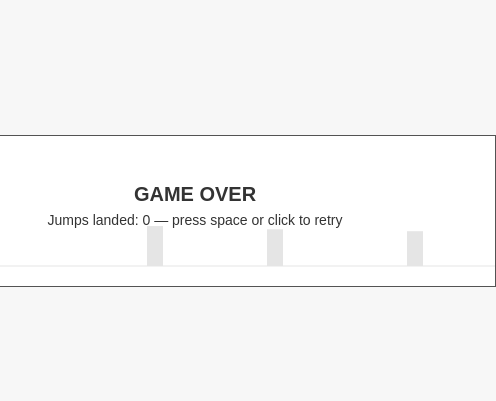
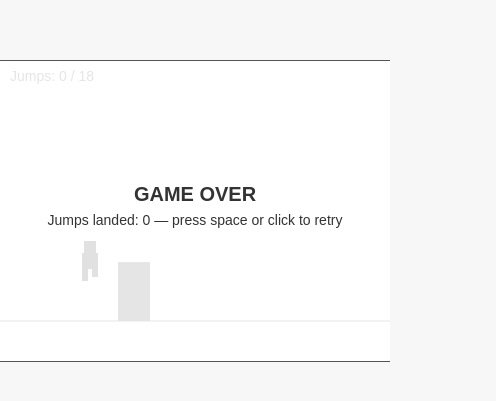
Before and after one commit to Involute1/emma-game, a website: page index.html in a window 390 px wide. Shown: the part 211-612 px from the top of the page, 496 px wide, since content can reach past the window. Drawn offline with Linux system fonts and the light colour scheme.

Commit message:
Make canvas full-width and responsive, scale up 2x
Canvas now spans the full viewport width and resizes live on
window resize instead of a fixed 600x150 box. Doubled all
size/speed/physics constants (height, player, obstacles, gravity,
jump velocity) to keep the same feel at the larger scale.

```diff
--- a/constants.js
+++ b/constants.js
@@ -1,24 +1,22 @@
-var CANVAS_WIDTH = 600;
-var CANVAS_HEIGHT = 150;
-var GROUND_LINE_Y = 130;
-var PLAYER_WIDTH = 20;
-var PLAYER_HEIGHT = 40;
-var PLAYER_X = 40;
+var CANVAS_HEIGHT = 300;
+var GROUND_LINE_Y = 260;
+var PLAYER_WIDTH = 40;
+var PLAYER_HEIGHT = 80;
+var PLAYER_X = 80;
 var PLAYER_GROUND_Y = GROUND_LINE_Y - PLAYER_HEIGHT;
-var GRAVITY = 0.6;
-var JUMP_VELOCITY = -11;
-var OBSTACLE_WIDTH = 16;
-var OBSTACLE_MIN_HEIGHT = 20;
-var OBSTACLE_MAX_HEIGHT = 40;
-var OBSTACLE_SPEED = 4;
-var OBSTACLE_MIN_GAP = 90;
-var OBSTACLE_MAX_GAP = 220;
+var GRAVITY = 1.2;
+var JUMP_VELOCITY = -22;
+var OBSTACLE_WIDTH = 32;
+var OBSTACLE_MIN_HEIGHT = 40;
+var OBSTACLE_MAX_HEIGHT = 80;
+var OBSTACLE_SPEED = 8;
+var OBSTACLE_MIN_GAP = 180;
+var OBSTACLE_MAX_GAP = 440;
 var TOTAL_JUMPS_TO_WIN = 18;
-var CONFETTI_COUNT = 80;
+var CONFETTI_COUNT = 150;
 
 if (typeof module !== "undefined" && module.exports) {
   module.exports = {
-    CANVAS_WIDTH: CANVAS_WIDTH,
     CANVAS_HEIGHT: CANVAS_HEIGHT,
     GROUND_LINE_Y: GROUND_LINE_Y,
     PLAYER_WIDTH: PLAYER_WIDTH,
--- a/game.js
+++ b/game.js
@@ -1,5 +1,16 @@
 var canvas = document.getElementById("game-canvas");
 var ctx = canvas.getContext("2d");
+
+var canvasWidth = 0;
+
+function resizeCanvas() {
+  canvasWidth = window.innerWidth;
+  canvas.width = canvasWidth;
+  canvas.height = CANVAS_HEIGHT;
+}
+
+resizeCanvas();
+window.addEventListener("resize", resizeCanvas);
 
 var frameCount = 0;
 var player = { y: PLAYER_GROUND_Y, velocityY: 0, grounded: true };
@@ -35,7 +46,7 @@ function update() {
       return p.y < CANVAS_HEIGHT + 20;
     });
     if (confetti.length === 0) {
-      confetti = createConfettiBurst(CONFETTI_COUNT, CANVAS_WIDTH, Math.random);
+      confetti = createConfettiBurst(CONFETTI_COUNT, canvasWidth, Math.random);
     }
     return;
   }
@@ -50,7 +61,7 @@ function update() {
   distanceSinceLastSpawn += OBSTACLE_SPEED;
   if (shouldSpawn(distanceSinceLastSpawn, nextSpawnThreshold)) {
     var height = OBSTACLE_MIN_HEIGHT + Math.random() * (OBSTACLE_MAX_HEIGHT - OBSTACLE_MIN_HEIGHT);
-    obstacles.push(createObstacle(CANVAS_WIDTH, GROUND_LINE_Y, OBSTACLE_WIDTH, height));
+    obstacles.push(createObstacle(canvasWidth, GROUND_LINE_Y, OBSTACLE_WIDTH, height));
     distanceSinceLastSpawn = 0;
     nextSpawnThreshold = randomSpawnThreshold(Math.random, OBSTACLE_MIN_GAP, OBSTACLE_MAX_GAP);
   }
@@ -88,15 +99,15 @@ function drawPlayer() {
 
 function drawGameOverOverlay() {
   ctx.fillStyle = "rgba(255,255,255,0.85)";
-  ctx.fillRect(0, 0, CANVAS_WIDTH, CANVAS_HEIGHT);
+  ctx.fillRect(0, 0, canvasWidth, CANVAS_HEIGHT);
   ctx.fillStyle = "#333333";
   ctx.font = "bold 20px sans-serif";
   ctx.textAlign = "center";
-  ctx.fillText("GAME OVER", CANVAS_WIDTH / 2, CANVAS_HEIGHT / 2 - 10);
+  ctx.fillText("GAME OVER", canvasWidth / 2, CANVAS_HEIGHT / 2 - 10);
   ctx.font = "14px sans-serif";
   ctx.fillText(
     "Jumps landed: " + gameState.jumpCount + " — press space or click to retry",
-    CANVAS_WIDTH / 2,
+    canvasWidth / 2,
     CANVAS_HEIGHT / 2 + 14
   );
   ctx.textAlign = "left";
@@ -104,7 +115,7 @@ function drawGameOverOverlay() {
 
 function drawBirthdayOverlay() {
   ctx.fillStyle = "#fff8e7";
-  ctx.fillRect(0, 0, CANVAS_WIDTH, CANVAS_HEIGHT);
+  ctx.fillRect(0, 0, canvasWidth, CANVAS_HEIGHT);
 
   for (var i = 0; i < confetti.length; i++) {
     var p = confetti[i];
@@ -119,20 +130,20 @@ function drawBirthdayOverlay() {
   ctx.fillStyle = "#e63946";
   ctx.font = "bold 22px sans-serif";
   ctx.textAlign = "center";
-  ctx.fillText("Happy Birthday, Emma!", CANVAS_WIDTH / 2, CANVAS_HEIGHT / 2);
+  ctx.fillText("Happy Birthday, Emma!", canvasWidth / 2, CANVAS_HEIGHT / 2);
   ctx.font = "13px sans-serif";
   ctx.fillStyle = "#333333";
-  ctx.fillText("press space or click to play again", CANVAS_WIDTH / 2, CANVAS_HEIGHT / 2 + 20);
+  ctx.fillText("press space or click to play again", canvasWidth / 2, CANVAS_HEIGHT / 2 + 20);
   ctx.textAlign = "left";
 }
 
 function render() {
-  ctx.clearRect(0, 0, CANVAS_WIDTH, CANVAS_HEIGHT);
+  ctx.clearRect(0, 0, canvasWidth, CANVAS_HEIGHT);
 
   ctx.strokeStyle = "#535353";
   ctx.beginPath();
   ctx.moveTo(0, GROUND_LINE_Y);
-  ctx.lineTo(CANVAS_WIDTH, GROUND_LINE_Y);
+  ctx.lineTo(canvasWidth, GROUND_LINE_Y);
   ctx.stroke();
 
   drawPlayer();
--- a/index.html
+++ b/index.html
@@ -6,7 +6,7 @@
     <link rel="stylesheet" href="style.css" />
   </head>
   <body>
-    <canvas id="game-canvas" width="600" height="150"></canvas>
+    <canvas id="game-canvas" height="300"></canvas>
     <script src="constants.js"></script>
     <script src="physics.js"></script>
     <script src="collision.js"></script>
--- a/style.css
+++ b/style.css
@@ -3,13 +3,14 @@ html, body {
   margin: 0;
   display: flex;
   align-items: center;
-  justify-content: center;
   background: #f7f7f7;
   font-family: sans-serif;
 }
 
 #game-canvas {
-  border: 1px solid #535353;
+  display: block;
   background: #ffffff;
+  border-top: 1px solid #535353;
+  border-bottom: 1px solid #535353;
   image-rendering: pixelated;
 }
```
Also changed, not shown: tests/constants.test.js (+2 -3 lines).
